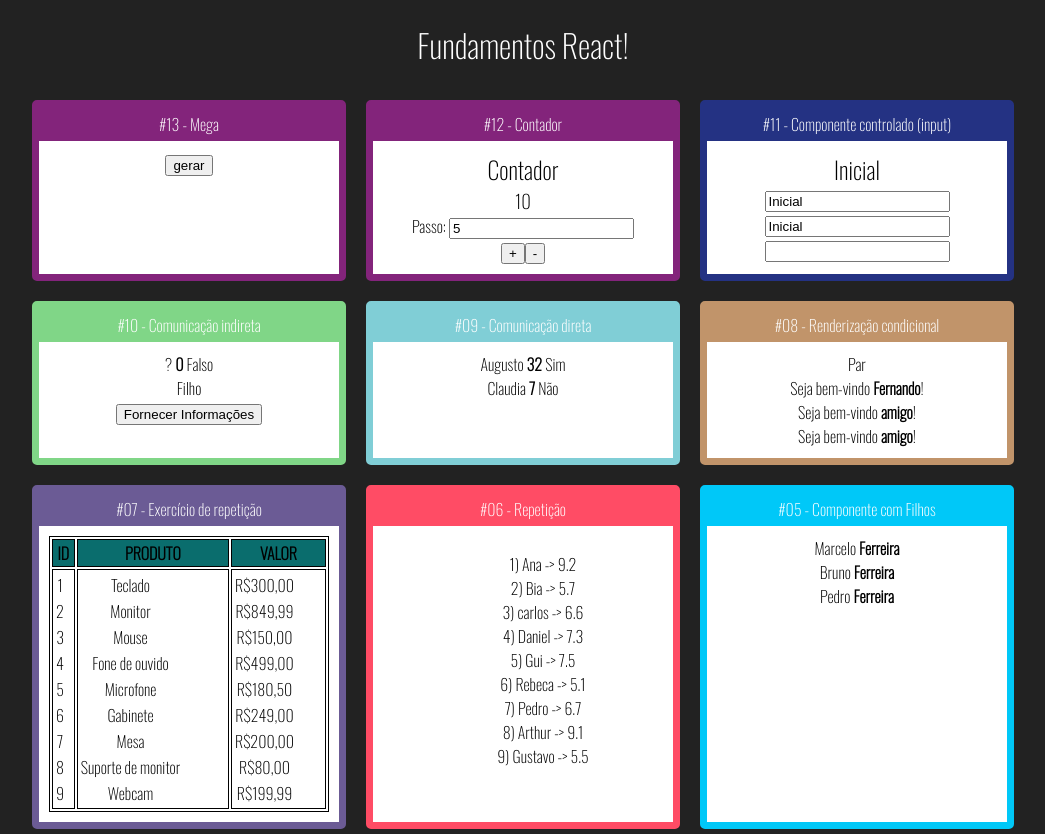
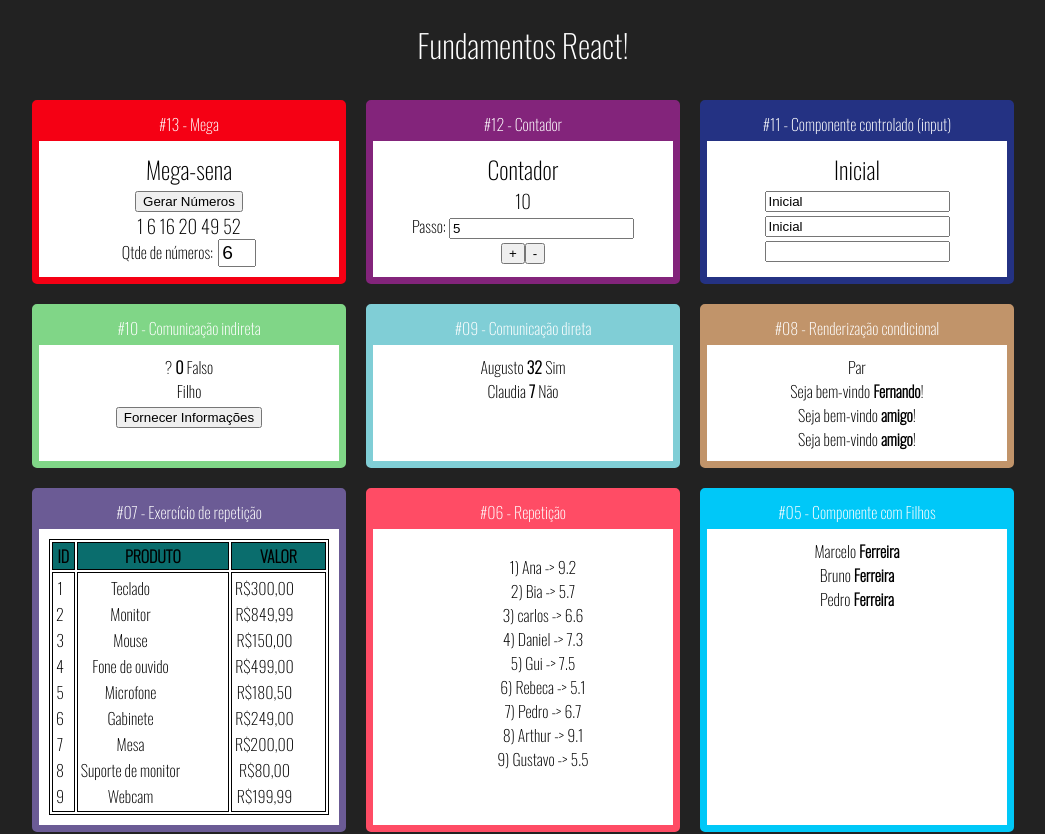
Before and after one commit to manoelmachado/react-redux, a React (Create React App) app in the folder fundamentos-react/: page / in a window 1280 px wide. Shown: the top 834 px of the page, without its empty margins (117-1162 px from the left). Built offline with nearby package versions, Linux system fonts and the light colour scheme.

Commit message:
desafio mega-sena
finalizando os exercícios de mega-sena

```diff
--- a/fundamentos-react/src/App.jsx
+++ b/fundamentos-react/src/App.jsx
@@ -22,8 +22,8 @@ export default (_) => (
   <div className="App">
     <h1>Fundamentos React!</h1>
     <div className="Cards">
-      <Card titulo="#13 - Mega" color="#83247b">
-        <Mega />
+      <Card titulo="#13 - Mega" color="#f50014">
+        <Mega qtde={6} />
       </Card>
 
       <Card titulo="#12 - Contador" color="#83247b">
--- /dev/null
+++ b/fundamentos-react/src/componentes/mega/Mega.css
@@ -0,0 +1,8 @@
+.Mega input {
+    font-size: 1.2rem;
+    width: 30px;
+}
+
+.Mega label {
+    margin-right: 5px;
+}
--- a/fundamentos-react/src/componentes/mega/Mega.jsx
+++ b/fundamentos-react/src/componentes/mega/Mega.jsx
@@ -1,13 +1,7 @@
-import React from "react";
+import React, { useState } from "react";
+import "./Mega.css";
 
 export default (props) => {
-  return (
-    <div>
-      <button>gerar</button>
-    </div>
-  );
-};
-
   function gerarNumeroNaoContido(min, max, array) {
     const aleatorio = parseInt(Math.random() * (max + 1 - min)) + min;
     return array.includes(aleatorio)
@@ -26,3 +20,21 @@ function gerarNumeros(qtde) {
 
     return numeros;
   }
+
+  const [qtde, setQtde] = useState(props.qtde || 6)
+  const numerosIniciais = gerarNumeros(qtde)
+  const [numeros, setNumeros] = useState(numerosIniciais)
+
+
+  return (
+    <div className="Mega">
+      <h2>Mega-sena</h2>
+      <button onClick={_ => setNumeros(gerarNumeros(qtde)) }>Gerar Números</button>
+      <h3>{numeros.join(' ')}</h3>
+      <div>
+        <label>Qtde de números:</label>
+        <input type="number" value={qtde} onChange={e => setQtde(+e.target.value)}/>
+      </div>
+    </div>
+  );
+};
```
Lines whose indentation alone changed are shown as unchanged.
